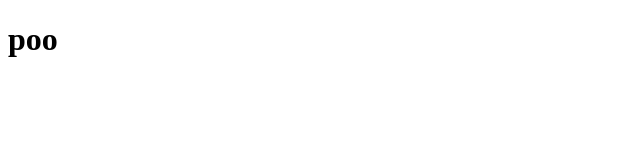
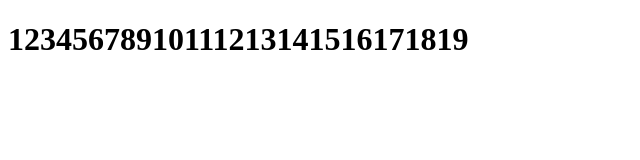
Before and after one commit to Noel03/RREEYY, a plain HTML site: page index.html in a window 1280 px wide. Shown: the whole page, without its empty margins (0-640 px from the left). Drawn offline with Linux system fonts and the light colour scheme.

Commit message:
Update index.html

```diff
--- a/index.html
+++ b/index.html
@@ -2,7 +2,7 @@
 <html>
 <body>
 
-<h1>poo</h1>
+<h1>12345678910111213141516171819</h1>
 
 </body>
 </html>
```
